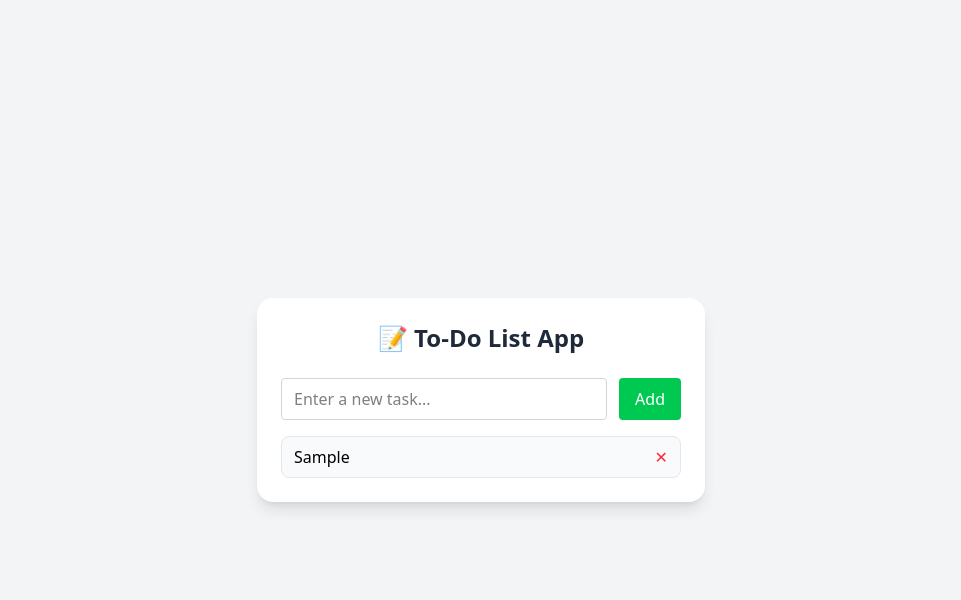
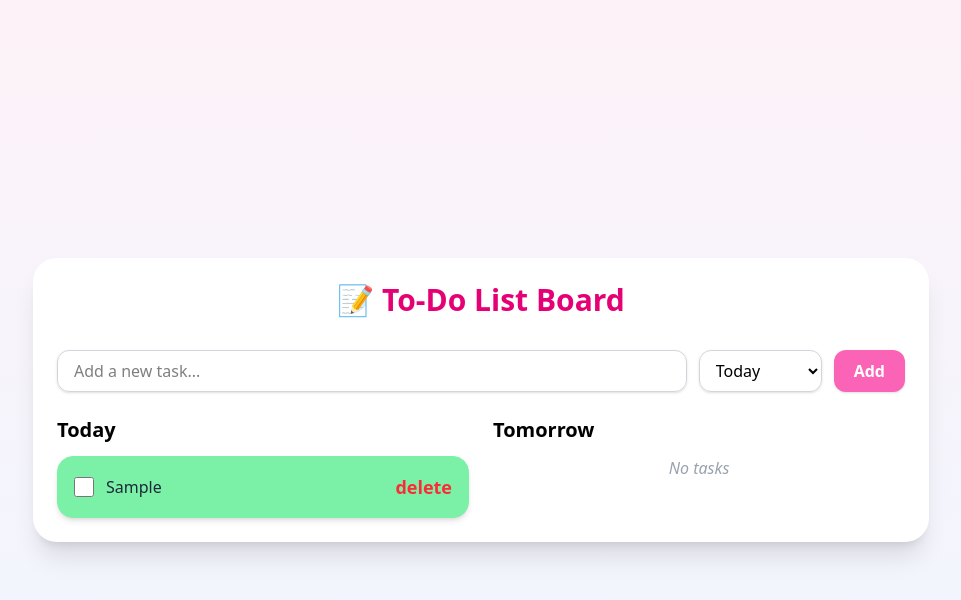
Before and after one commit to Mukdaniella/todo-list-app, a React (Vite) app: page / in a window 1280 px wide. Both pictures are taken after typing "Sample" into the empty fields and a click on the button "Add". Shown: the top 600 px of the page, without its empty margins (159-1120 px from the left). Built offline with nearby package versions, Linux system fonts and the light colour scheme.

Commit message:
i added the today and tommorrow's task

```diff
--- a/src/components/todoapp.tsx
+++ b/src/components/todoapp.tsx
@@ -1,105 +1,154 @@
-import React, { useState } from "react";
+import React, { useState, useEffect } from "react";
 
 interface Task {
   id: number;
   text: string;
+  completed: boolean;
+  category: "Today" | "Tomorrow";
 }
 
 const TodoApp: React.FC = () => {
   const [task, setTask] = useState("");
+  const [category, setCategory] = useState<"Today" | "Tomorrow">("Today");
   const [tasks, setTasks] = useState<Task[]>([]);
 
-  // Add task
+  // Load from localStorage
+  useEffect(() => {
+    const saved = localStorage.getItem("tasks");
+    if (saved) setTasks(JSON.parse(saved));
+  }, []);
+
+  // Save to localStorage
+  useEffect(() => {
+    localStorage.setItem("tasks", JSON.stringify(tasks));
+  }, [tasks]);
+
   const handleAddTask = () => {
-    if (task.trim() === "") return;
-
+    if (!task.trim()) return;
     const newTask: Task = {
       id: Date.now(),
       text: task.trim(),
+      completed: false,
+      category,
     };
-
-    setTasks((prevTasks) => [...prevTasks, newTask]);
+    setTasks((prev) => [...prev, newTask]);
     setTask("");
   };
 
-  // Delete task
-  const handleDeleteTask = (id: number) => {
-    setTasks((prevTasks) => prevTasks.filter((task) => task.id !== id));
-  };
+  const handleDeleteTask = (id: number) =>
+    setTasks((prev) => prev.filter((t) => t.id !== id));
 
-  // Drag and Drop
-  const handleDragStart = (e: React.DragEvent<HTMLLIElement>, id: number) => {
+  const toggleCompletion = (id: number) =>
+    setTasks((prev) =>
+      prev.map((t) =>
+        t.id === id ? { ...t, completed: !t.completed } : t
+      )
+    );
+
+  const handleDragStart = (e: React.DragEvent<HTMLLIElement>, id: number) =>
     e.dataTransfer.setData("taskId", id.toString());
-  };
 
   const handleDrop = (e: React.DragEvent<HTMLLIElement>, dropId: number) => {
     const dragId = parseInt(e.dataTransfer.getData("taskId"));
     if (dragId === dropId) return;
-
     const dragIndex = tasks.findIndex((t) => t.id === dragId);
     const dropIndex = tasks.findIndex((t) => t.id === dropId);
-
-    const updatedTasks = [...tasks];
-    const [draggedTask] = updatedTasks.splice(dragIndex, 1);
-    updatedTasks.splice(dropIndex, 0, draggedTask);
-
-    setTasks(updatedTasks);
+    const updated = [...tasks];
+    const [dragged] = updated.splice(dragIndex, 1);
+    updated.splice(dropIndex, 0, dragged);
+    setTasks(updated);
   };
 
-  const handleDragOver = (e: React.DragEvent<HTMLLIElement>) => {
+  const handleDragOver = (e: React.DragEvent<HTMLLIElement>) =>
     e.preventDefault();
+
+  const tasksByCategory = (cat: "Today" | "Tomorrow") =>
+    tasks.filter((t) => t.category === cat);
+
+  const categoryColors: Record<"Today" | "Tomorrow", string> = {
+    Today: "bg-green-300 border-green-300",
+    Tomorrow: "bg-green-200 border-green-300",
   };
 
   return (
-    <div className="min-h-screen flex items-center justify-center bg-gray-100 p-4">
-      <div className="bg-white shadow-lg rounded-2xl w-full max-w-md p-6">
-        <h1 className="text-2xl font-bold text-center mb-6 text-gray-800">
-          📝 To-Do List App
+    <div className="min-h-screen bg-gradient-to-b from-pink-50 to-blue-50 flex items-center justify-center p-4">
+      <div className="w-full max-w-4xl p-6 rounded-3xl shadow-xl bg-white">
+        <h1 className="text-3xl font-bold text-center mb-8 text-pink-600">
+             📝 To-Do List Board
         </h1>
 
-        {/* Input + Add button */}
-        <div className="flex mb-4 gap-3">
+        {/* Input */}
+        <div className="flex gap-3 mb-6">
           <input
             type="text"
             value={task}
             onChange={(e) => setTask(e.target.value)}
-            placeholder="Enter a new task..."
-            className="flex-1 border border-gray-300 rounded px-3 py-2 focus:outline-none focus:ring-2 focus:ring-green-400"
+            placeholder="Add a new task..."
+            className="flex-1 px-4 py-2 rounded-xl border border-gray-300 focus:ring-2 focus:ring-pink-300 focus:outline-none shadow-sm"
           />
+          <select
+            value={category}
+            onChange={(e) => setCategory(e.target.value as "Today" | "Tomorrow")}
+            className="px-3 py-2 rounded-xl border border-gray-300 focus:ring-2 focus:ring-pink-300 focus:outline-none shadow-sm"
+          >
+            <option className="bg-pink-400 hover:bg-pink-500" value="Today">Today</option>
+            <option className="bg-pink-400 hover:bg-pink-500" value="Tomorrow">Tomorrow</option>
+          </select>
           <button
             onClick={handleAddTask}
-            className="bg-green-500 text-white px-4 py-2 rounded hover:bg-green-600 transition"
+            className="bg-pink-400 hover:bg-pink-500 px-5 py-2 rounded-xl font-semibold text-white shadow transition"
           >
             Add
           </button>
         </div>
 
-        {/* Task List */}
-        <ul className="space-y-2">
-          {tasks.length === 0 ? (
-            <li className="text-gray-500 text-center">No tasks yet</li>
+        {/* Task Sections */}
+        <div className="grid grid-cols-1 md:grid-cols-2 gap-6">
+          {(["Today", "Tomorrow"] as const).map((cat) => (
+            <div key={cat}>
+              <h2 className="text-xl font-semibold mb-3">{cat}</h2>
+              <ul className="space-y-4">
+                {tasksByCategory(cat).length === 0 ? (
+                  <li className="text-gray-400 italic text-center">No tasks</li>
                 ) : (
-            tasks.map((item) => (
+                  tasksByCategory(cat).map((item) => (
                     <li
                       key={item.id}
                       draggable
                       onDragStart={(e) => handleDragStart(e, item.id)}
                       onDragOver={handleDragOver}
                       onDrop={(e) => handleDrop(e, item.id)}
-                className="flex justify-between items-center bg-gray-50 border border-gray-200 rounded-lg px-3 py-2 cursor-move hover:bg-gray-100 transition"
+                      className={`flex justify-between items-center p-4 rounded-2xl border ${categoryColors[cat]} shadow-md hover:scale-[1.03] transition cursor-move`}
                     >
-                <span>{item.text}</span>
+                      <div className="flex items-center gap-3">
+                        <input
+                          type="checkbox"
+                          checked={item.completed}
+                          onChange={() => toggleCompletion(item.id)}
+                          className="w-5 h-5 accent-pink-400"
+                        />
+                        <span
+                          className={`font-medium ${
+                            item.completed ? "line-through text-gray-500" : "text-gray-800"
+                          }`}
+                        >
+                          {item.text}
+                        </span>
+                      </div>
                       <button
                         onClick={() => handleDeleteTask(item.id)}
-                  className="text-red-500 hover:text-red-700 transition"
+                        className="text-red-500 hover:text-red-700 font-bold text-lg transition"
                       >
-                  ✕
+                        delete
                       </button>
                     </li>
                   ))
                 )}
               </ul>
             </div>
+          ))}
+        </div>
+      </div>
     </div>
   );
 };
```
Lines whose indentation alone changed are shown as unchanged.
